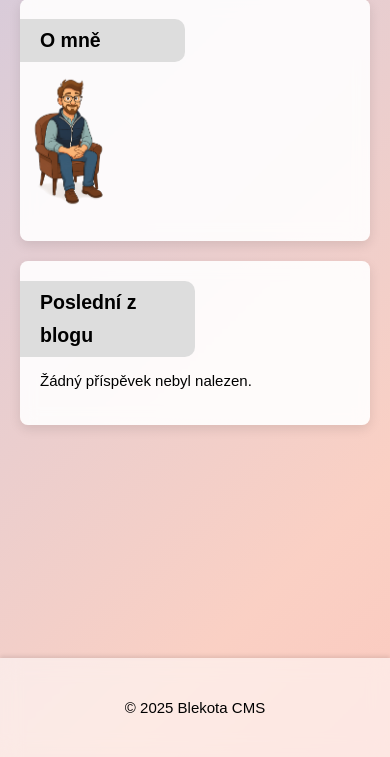
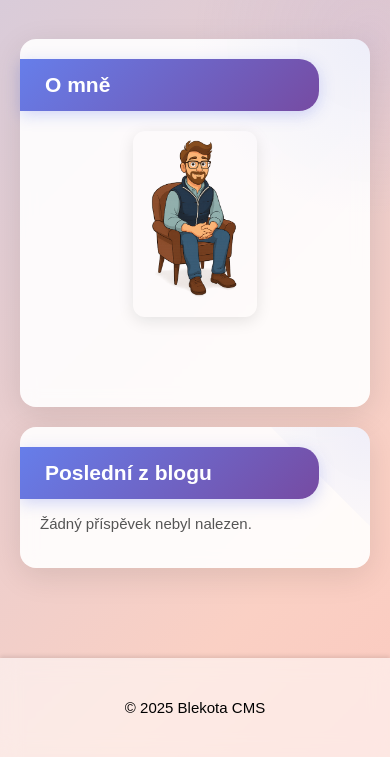
Before and after one commit to antoninjedlicka/Blekota, a PHP site: page / in a window 390 px wide. Shown: the part 605-1362 px from the top of the page. Run offline with PHP 8.4, Linux system fonts and the light colour scheme; data that the repository does not hold is empty; some web fonts are replaced.

Commit message:
Optimalizace

```diff
--- a/css/homepage.css
+++ b/css/homepage.css
@@ -6,6 +6,8 @@
     overflow-y: auto;
     width: 100%;
 }
+
+/* ======= Hlavička a nadpisy ========== */
 .blkt-homepage-hlavicka {
     display: flex;
     flex-direction: row;
@@ -13,35 +15,89 @@
     justify-content: space-between;
     margin-bottom: 30px;
 }
+
 .blkt-homepage-obrazek {
     height: 60px;
 }
+
 .blkt-homepage-nadpis {
-    font-size: 33px;
-    padding: 0;
-    margin: 0;
+    font-size: 1.4em;
+    padding: 8px 30px 8px 25px;
+    margin: -20px -20px 20px 0;  /* záporný margin pro vyrovnání s paddingem boxu */
+    background: linear-gradient(135deg, #667eea 0%, #764ba2 100%);
+    color: white;
+    border-radius: 0 20px 20px 0;
     line-height: 1.7;
+    box-shadow: 0 4px 16px rgba(102,126,234,0.3);
+    position: relative;
+    overflow: hidden;
 }
 
-.blkt-homepage-tlacitko-kontejner {
-    text-align: right;
-    margin-top: 40px;
+/* Efekt světelného paprsku na nadpisu */
+.blkt-homepage-nadpis::after {
+    content: '';
+    position: absolute;
+    top: 0;
+    left: -100%;
+    width: 100%;
+    height: 100%;
+    background: linear-gradient(90deg, transparent, rgba(255,255,255,0.3), transparent);
+    transition: left 0.5s;
 }
 
+.blkt-kontejner-vstup:hover .blkt-homepage-nadpis::after {
+    left: 100%;
+}
+
+/* ======= Texty ========== */
 .blkt-homepage-text {
     font-size: 1em;
     margin-bottom: 20px;
-    padding: 5px 20px;
-    background: rgba(255, 255, 255, 0.55);
+    padding: 15px 25px;
+    background: linear-gradient(135deg, rgba(255,255,255,0.8), rgba(255,255,255,0.6));
     backdrop-filter: blur(10px);
     -webkit-backdrop-filter: blur(10px);
-    border-radius: 8px;
+    border-radius: 12px;
+    box-shadow: 0 2px 8px rgba(102,126,234,0.1);
+    transition: all 0.3s ease;
+}
+
+.blkt-homepage-text:hover {
+    transform: translateY(-2px);
+    box-shadow: 0 4px 16px rgba(102,126,234,0.2);
 }
 
 .blkt-homepage-linka {
     height: 2px;
     background: #ddd;
     border-radius: 10px;
+}
+
+/* ======= Tlačítka ========== */
+.blkt-homepage-tlacitko-kontejner {
+    position: absolute;
+    bottom: 20px;
+    right: 20px;
+}
+
+.blkt-tlacitko-zivotopis {
+    background: linear-gradient(135deg, #667eea 0%, #764ba2 100%);
+    color: white !important;
+    display: inline-flex;
+    align-items: center;
+    gap: 10px;
+    transition: all 0.3s ease;
+    box-shadow: 0 4px 16px rgba(102,126,234,0.3);
+    text-decoration: none !important;
+}
+
+.blkt-tlacitko-zivotopis:hover {
+    transform: translateY(-2px);
+    box-shadow: 0 6px 20px rgba(102,126,234,0.4);
+}
+
+.blkt-ikona-zivotopis {
+    font-size: 1.2em;
 }
 
 /* ======= Rozložení 2 sloupce ========== */
@@ -67,9 +123,31 @@
     background: rgba(255,255,255,0.9);
     backdrop-filter: blur(8px);
     padding: 20px;
-    border-radius: 8px;
-    box-shadow: 0 4px 12px rgba(0,0,0,0.1);
+    border-radius: 16px;
+    box-shadow: 0 8px 32px rgba(0,0,0,0.1);
     opacity: 0;
+    position: relative;
+    overflow: hidden;
+    transition: all 0.3s ease;
+}
+
+/* Hover efekt pro boxy */
+.blkt-kontejner-vstup:hover {
+    transform: translateY(-5px);
+    box-shadow: 0 12px 40px rgba(0,0,0,0.15);
+}
+
+/* Dekorativní gradient v rohu boxu */
+.blkt-kontejner-vstup::before {
+    content: '';
+    position: absolute;
+    top: -50%;
+    right: -50%;
+    width: 100%;
+    height: 100%;
+    background: radial-gradient(circle, rgba(102,126,234,0.1) 0%, transparent 70%);
+    transform: rotate(45deg);
+    pointer-events: none;
 }
 
 /* ======= Aktivace animace ========== */
@@ -91,23 +169,83 @@
 #blkt-kontejner-omne.blkt-zobrazit       { animation-name: zprava-nahoru; }
 #blkt-kontejner-galerie.blkt-zobrazit    { animation-name: zleva; }
 #blkt-kontejner-prispevek.blkt-zobrazit  { animation-name: zprava; }
-#blkt-kontejner-text2.blkt-zobrazit      { animation-name: zleva-dolu; }
-#blkt-kontejner-text1.blkt-zobrazit      { animation-name: zprava-dolu; }
 
-/* ======= Média ======= */
+/* ======= Speciální styly pro konkrétní boxy ========== */
+#blkt-kontejner-galerie {
+    box-shadow: none;
+    padding: 0;
+    background: none;
+    backdrop-filter: none;
+}
+
+#blkt-kontejner-galerie:hover {
+    transform: none;
+    box-shadow: none;
+}
+
+#blkt-kontejner-galerie::before {
+    display: none;
+}
+
+#blkt-kontejner-uvod {
+    background: none;
+    backdrop-filter: none;
+    box-shadow: none;
+    padding: 0;
+}
+
+#blkt-kontejner-uvod:hover {
+    transform: none;
+    box-shadow: none;
+}
+
+#blkt-kontejner-uvod::before {
+    display: none;
+}
+
+#blkt-kontejner-omne {
+    padding: 20px;
+    padding-bottom: 70px; /* prostor pro tlačítko */
+    position: relative;
+    min-height: 200px; /* minimální výška pro případ krátkého obsahu */
+    overflow: visible; /* aby nadpis mohl vyčnívat */
+}
+
+/* ======= Média - fotka autora ========== */
 .blkt-fotka {
     width: 30%;
-    border-radius: 6px;
-    margin-top: 10px;
+    border-radius: 12px;
+    margin: 10px 20px 10px 10px;
     float: left;
+    transition: transform 0.3s ease;
+    box-shadow: 0 4px 16px rgba(0,0,0,0.1);
 }
 
+.blkt-fotka:hover {
+    transform: scale(1.05) rotate(-2deg);
+}
+
+/* ======= Slider galerie ========== */
 .blkt-slider {
     position: relative;
     width: 100%;
-    aspect-ratio: 5 / 3; /* šířka:výška = 5:3 => výška je 3/5 šířky */
+    aspect-ratio: 5 / 3;
     overflow: hidden;
-    border-radius: 8px;
+    border-radius: 16px;
+    box-shadow: 0 8px 32px rgba(0,0,0,0.15);
+}
+
+/* Gradient overlay pro lepší čitelnost indikátorů */
+.blkt-slider::before {
+    content: '';
+    position: absolute;
+    top: 0;
+    left: 0;
+    right: 0;
+    bottom: 0;
+    background: linear-gradient(180deg, transparent 60%, rgba(0,0,0,0.3) 100%);
+    z-index: 2;
+    pointer-events: none;
 }
 
 .blkt-slider img {
@@ -127,34 +265,65 @@
     z-index: 1;
 }
 
-#blkt-kontejner-galerie {
-    box-shadow: none;
-    padding: 0;
+/* Slider indikátory */
+.blkt-slider-indikatory {
+    position: absolute;
+    bottom: 20px;
+    left: 50%;
+    transform: translateX(-50%);
+    display: flex;
+    gap: 8px;
+    z-index: 3;
 }
-#blkt-kontejner-uvod {
-    background: none;
-    backdrop-filter: none;
-    box-shadow: none;
-    padding: 0;
+
+.blkt-slider-dot {
+    width: 12px;
+    height: 12px;
+    border-radius: 50%;
+    background: rgba(255,255,255,0.5);
+    cursor: pointer;
+    transition: all 0.3s ease;
 }
-.blkt-homepage-nadpis {
-    margin: 0 50% 0 0;
-    padding: 5px 30px 5px 20px;
-    background: #ddd;
-    border-radius: 0 10px 10px 0;
-    font-size: 1.3em;
+
+.blkt-slider-dot:hover {
+    background: rgba(255,255,255,0.8);
+    transform: scale(1.2);
 }
-#blkt-kontejner-omne {
-    padding: 20px 20px 20px 0;
+
+.blkt-slider-dot.aktivni {
+    background: white;
+    width: 30px;
+    border-radius: 6px;
 }
-#blkt-kontejner-text2 {
-    display: none;
+
+/* ======= Box posledního příspěvku ========== */
+#blkt-kontejner-prispevek h5 {
+    color: #667eea;
+    font-size: 1.2em;
+    margin-bottom: 15px;
 }
-#blkt-kontejner-text1 {
-    display: none;
+
+#blkt-kontejner-prispevek p {
+    line-height: 1.6;
+    color: #555;
 }
-/* Responzivní styl */
 
+#blkt-kontejner-prispevek a {
+    color: #667eea;
+    font-weight: 600;
+    text-decoration: none;
+    transition: all 0.3s ease;
+    display: inline-flex;
+    align-items: center;
+    gap: 5px;
+}
+
+#blkt-kontejner-prispevek a:hover {
+    gap: 10px;
+    color: #764ba2;
+}
+
+/* ======= Responzivní styly ========== */
 @media (max-width: 768px) {
     .blkt-homepage-sloupce {
         flex-direction: column;
@@ -164,10 +333,25 @@
     .blkt-homepage-sloupec {
         width: 100% !important;
     }
-    .blkt-homepage-nadpis-blog {
+
+    .blkt-homepage-nadpis {
         margin: 0 10% 13px -20px !important;
     }
+
     .blkt-homepage-obsah {
         padding: 170px 0;
     }
+
+    .blkt-fotka {
+        width: 40%;
+        float: none;
+        margin: 20px auto;
+        display: block;
+    }
+
+    .blkt-homepage-tlacitko-kontejner {
+        position: static;
+        text-align: center;
+        margin-top: 20px;
+    }
 }
--- a/homepage.php
+++ b/homepage.php
@@ -97,6 +97,21 @@ $pageTitle = 'Vítejte na webu blekota.online';
                 <h2 class="blkt-homepage-nadpis">O mně</h2>
                 <img src="/media/autor.png" alt="Autor webu" class="blkt-fotka" loading="lazy">
                 <p><?php echo nl2br(htmlspecialchars($omne)); ?></p>
+
+                <?php
+                // Kontrola existence záznamů v životopisu
+                $stmt = blkt_db_connect()->prepare("SELECT COUNT(*) FROM blkt_zivotopis WHERE blkt_stav = 1");
+                $stmt->execute();
+                $pocet_zaznamu = $stmt->fetchColumn();
+
+                if ($pocet_zaznamu > 0): ?>
+                    <div class="blkt-homepage-tlacitko-kontejner">
+                        <a href="/cv" class="blkt-tlacitko blkt-tlacitko-zivotopis">
+                            <span class="blkt-ikona-zivotopis">📄</span>
+                            Zobrazit životopis
+                        </a>
+                    </div>
+                <?php endif; ?>
             </div>
 
             <!-- POSLEDNÍ PŘÍSPĚVEK -->
--- a/index.php
+++ b/index.php
@@ -32,6 +32,9 @@ ob_start();
 
 if ($requestUri === '/' || $requestUri === '/index.php') {
     include __DIR__ . '/homepage.php';
+
+} elseif ($requestUri === '/cv' || $requestUri === '/cv.php') {
+    include __DIR__ . '/cv.php';
 
 } elseif ($requestUri === '/sitemap.xml') {
     include 'sitemap.php';
```
Also changed, not shown: js/homepage.js (+114 -13 lines).
